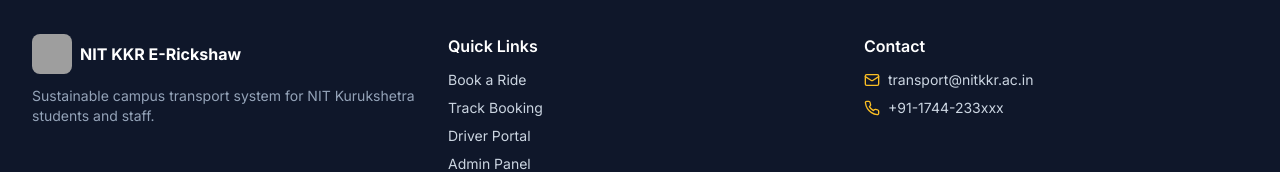
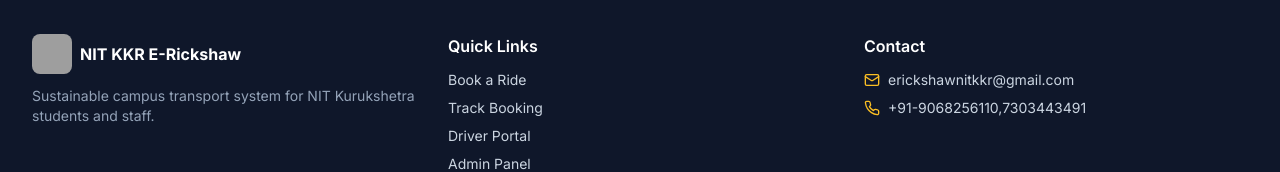
Before and after one commit to ABHINAVNAUTIYAL079/nitkkrERBS, a Next.js app: page / in a window 1280 px wide. Shown: the part 1693-1865 px from the top of the page. Built offline with nearby package versions, Linux system fonts and the light colour scheme; no server answers; grey boxes are pictures that could not be loaded.

Commit message:
Update Footer components and layout

```diff
--- a/components/Footer.tsx
+++ b/components/Footer.tsx
@@ -60,11 +60,11 @@
                         <ul className="space-y-2 text-sm">
                             <li className="flex items-center gap-2">
                                 <Mail className="w-4 h-4 text-amber-400" />
-                                transport@nitkkr.ac.in
+                                erickshawnitkkr@gmail.com
                             </li>
                             <li className="flex items-center gap-2">
                                 <Phone className="w-4 h-4 text-amber-400" />
-                                +91-1744-233xxx
+                                +91-9068256110,7303443491
                             </li>
                         </ul>
                     </div>
```
